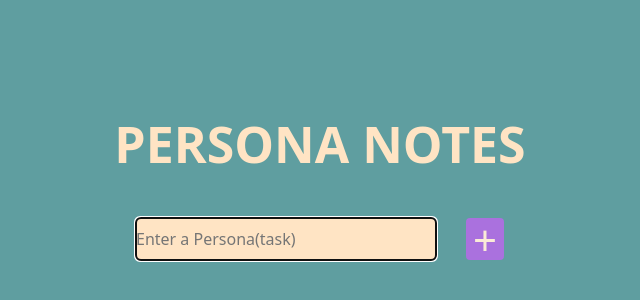
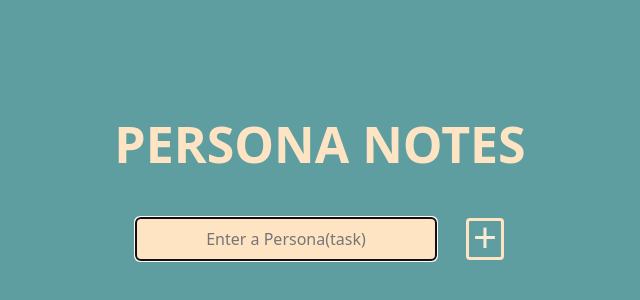
Before and after one commit to vnaykvkrm/PersonaNote, a React (Vite) app in the folder personanote/: page / in a window 1280 px wide. Shown: the part 40-340 px from the top of the page, without its empty margins (320-960 px from the left). Built offline with nearby package versions, Linux system fonts and the light colour scheme.

Commit message:
styling button and input

```diff
--- a/personanote/src/components/Customform.css
+++ b/personanote/src/components/Customform.css
@@ -2,19 +2,20 @@
     width: 38px;
     height: 42px;
     display: flex;
-    align-items: center;
+    place-items: center;
     justify-content: center;
-    background-color: rgb(170, 113, 222);
+    background-color: transparent;
+    border: 3px solid bisque;
     color: antiquewhite;
-    padding: 4px;
     border-radius: 4px;
     font-size: 42px;
+    padding-bottom: 6px;
     margin-left: 30px;
 }
 
 .btn:hover{
-    background-color: transparent;
-    border: 3px solid bisque;
+    border: none;
+    background-color: rgb(170, 113, 222);
     transition: 0.5ms;
 }
 form{
@@ -24,9 +25,7 @@ form{
     justify-content: center;
 }
 input{
-    display: flex;
-    align-items: center;
-    justify-content: center;
+    text-align: center;
     width: 300px;
     height: 42px;
     border: none;
```
